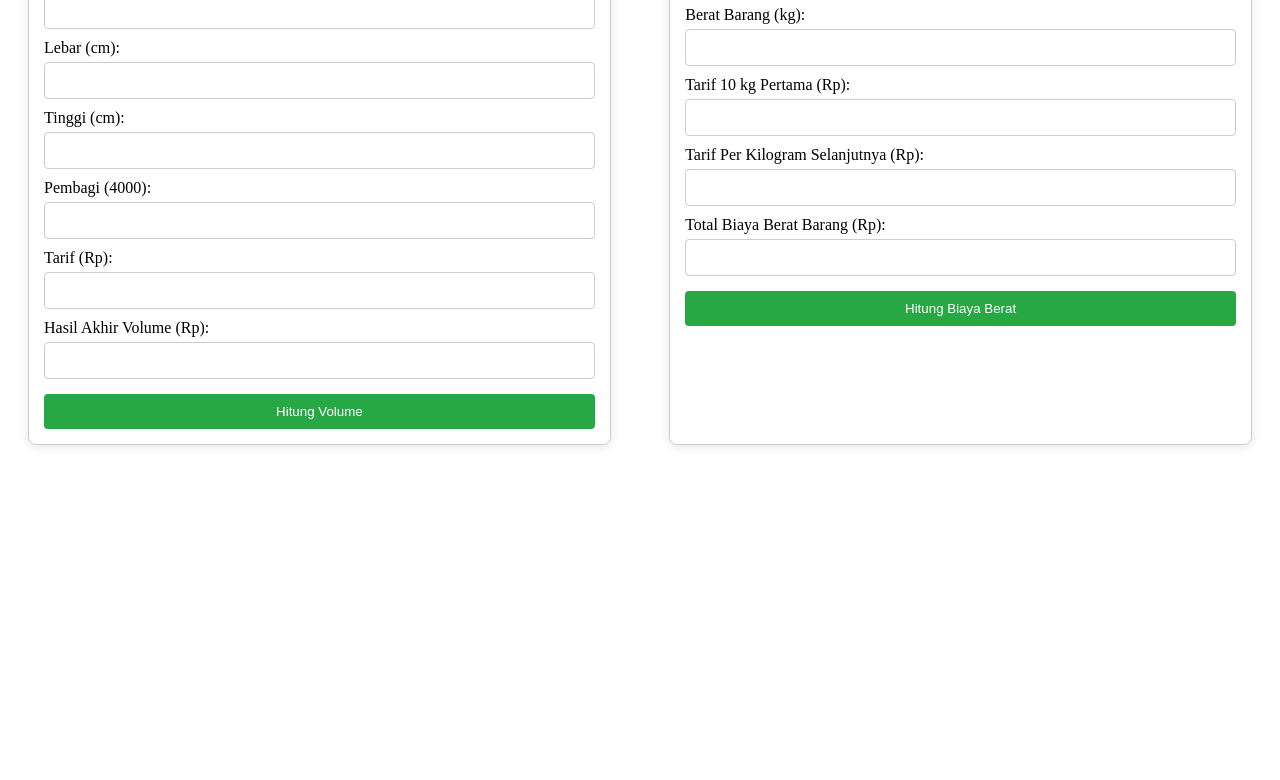
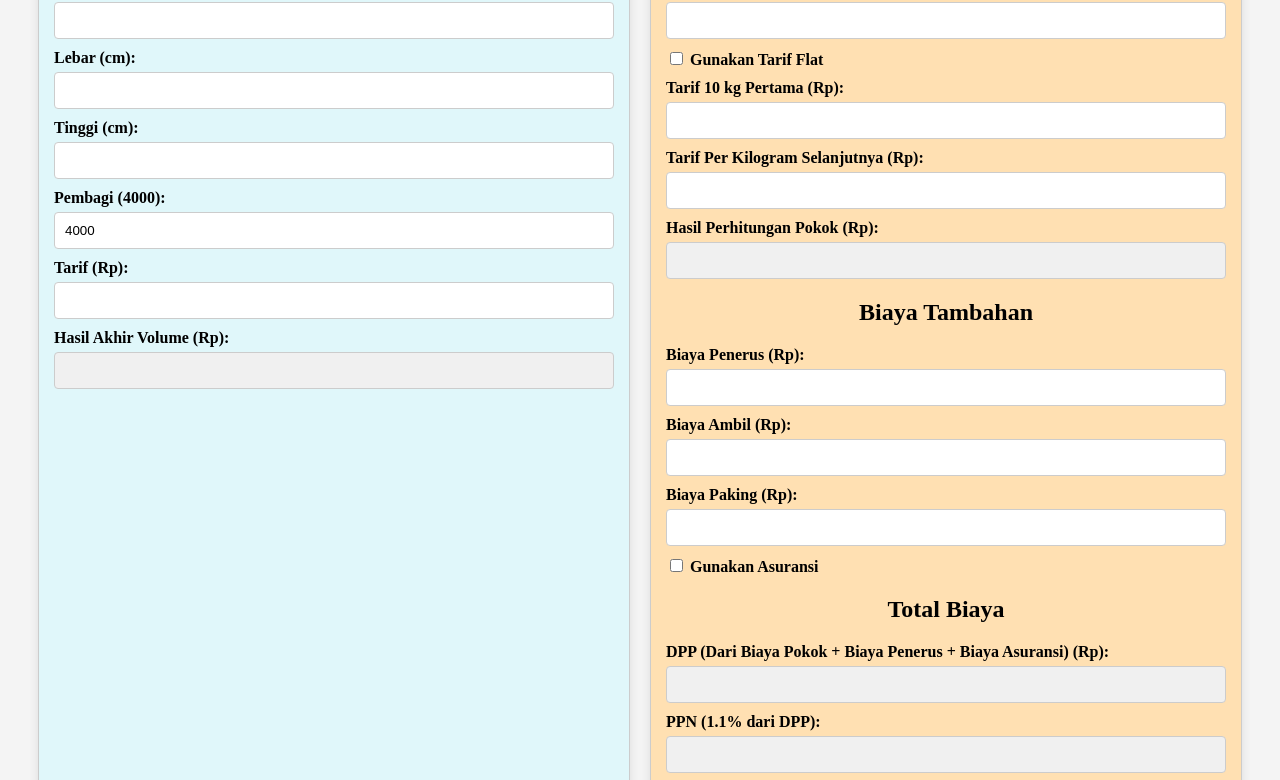
Before and after one commit to ToMS-pro/sortct, a plain HTML site: page index.html in a window 1280 px wide. Shown: the part 155-935 px from the top of the page. Before the commit the page ends 800 px from the top, so only its background shows below. Drawn offline with Linux system fonts and the light colour scheme.

Commit message:
Update index.html

```diff
--- a/index.html
+++ b/index.html
@@ -3,93 +3,124 @@
 <head>
     <meta charset="UTF-8">
     <meta name="viewport" content="width=device-width, initial-scale=1.0">
-    <title>Kalkulasi Volume dan Biaya Berdasarkan Berat</title>
+    <title>Kalkulasi Biaya</title>
     <style>
-        body {
-            display: flex;
-            justify-content: space-between;
-            padding: 20px;
-        }
+        body { display: flex; padding: 20px; background-color: #f4f4f4; }
         .form-container {
-            width: 45%; /* Mengatur lebar setiap form */
+            width: 48%;
             border: 1px solid #ccc;
             border-radius: 8px;
             padding: 15px;
+            margin: 10px;
             box-shadow: 0 2px 10px rgba(0, 0, 0, 0.1);
         }
-        h1 {
-            text-align: center;
-        }
-        label {
-            display: block;
-            margin-top: 10px;
-        }
+        h1, h2 { text-align: center; }
+        label { display: block; margin-top: 10px; font-weight: bold; }
         input[type="number"], input[type="text"] {
-            width: calc(100% - 22px); /* Mengatur lebar input */
+            width: calc(100% - 22px);
             padding: 10px;
             margin-top: 5px;
             border: 1px solid #ccc;
             border-radius: 4px;
         }
-        button {
-            width: 100%;
-            padding: 10px;
-            margin-top: 15px;
-            background-color: #28a745;
-            color: white;
-            border: none;
-            border-radius: 4px;
-            cursor: pointer;
+        /* Warna untuk Kalkulasi Volume */
+        .form-container:first-of-type {
+            background-color: #e0f7fa; /* Biru Muda */
         }
-        button:hover {
-            background-color: #218838;
+        /* Warna untuk Kalkulasi Biaya Lengkap */
+        .form-container:last-of-type {
+            background-color: #ffe0b2; /* Kuning Muda */
+        }
+        /* Warna untuk teks input readonly */
+        input[readonly] {
+            background-color: #f0f0f0;
         }
     </style>
     <script>
+        // Script untuk Kalkulasi Volume
         function calculateVolume() {
-            // Ambil nilai dari input
             var panjang = parseFloat(document.getElementById('panjang').value);
             var lebar = parseFloat(document.getElementById('lebar').value);
             var tinggi = parseFloat(document.getElementById('tinggi').value);
             var pembagi = parseFloat(document.getElementById('pembagi').value);
             var tarif = parseFloat(document.getElementById('tarif').value);
-
-            // Hitung volume dan hasil akhir
             var volume = panjang * lebar * tinggi;
             var hasil = (volume / pembagi) * tarif;
-
-            // Format hasil akhir sebagai uang
             var hasilFormat = new Intl.NumberFormat('id-ID', { style: 'currency', currency: 'IDR' }).format(hasil);
-
-            // Tampilkan hasil akhir yang diformat
             document.getElementById('hasilVolume').value = hasilFormat;
         }
 
-        function calculateBerat() {
-            // Ambil nilai dari input
-            var beratBarang = parseFloat(document.getElementById('berat').value);
-            var tarif10kgPertama = parseFloat(document.getElementById('tarif10kg').value);
-            var tarifPerKilo = parseFloat(document.getElementById('tarifPerKilo').value);
+        // Script untuk Kalkulasi Biaya Lengkap
+        function formatCurrency(value) {
+            return new Intl.NumberFormat('id-ID', { style: 'currency', currency: 'IDR' }).format(value);
+        }
 
-            // Hitung total biaya
-            var totalBiaya = 0;
-            if (beratBarang <= 10) {
-                totalBiaya = tarif10kgPertama;  // Jika berat <= 10 kg, pakai tarif 10 kg pertama
+        function calculatePokok() {
+            let berat = parseFloat(document.getElementById('berat').value) || 0;
+            let tarifFlat = document.getElementById('cekTarifFlat').checked;
+            let biayaPokok;
+            if (tarifFlat) {
+                let hargaTarifFlat = parseFloat(document.getElementById('hargaTarifFlat').value) || 0;
+                biayaPokok = berat * hargaTarifFlat;
             } else {
-                totalBiaya = tarif10kgPertama + ((beratBarang - 10) * tarifPerKilo);  // Lebih dari 10 kg, tambahkan tarif per kilo selanjutnya
+                let tarif10kg = parseFloat(document.getElementById('tarif10kg').value) || 0;
+                let tarifPerKilo = parseFloat(document.getElementById('tarifPerKilo').value) || 0;
+                biayaPokok = berat <= 10 ? tarif10kg : tarif10kg + (berat - 10) * tarifPerKilo;
             }
+            document.getElementById('hasilPokok').value = formatCurrency(biayaPokok);
+            return biayaPokok;
+        }
 
-            // Format hasil akhir sebagai uang
-            var totalBiayaFormat = new Intl.NumberFormat('id-ID', { style: 'currency', currency: 'IDR' }).format(totalBiaya);
+        function calculateTotal() {
+            let biayaPokok = calculatePokok();
+            let biayaPenerus = parseFloat(document.getElementById('biayaPenerus').value) || 0;
+            let biayaAsuransi = 0;
+            if (document.getElementById('cekAsuransi').checked) {
+                let hargaBarang = parseFloat(document.getElementById('hargaBarang').value) || 0;
+                biayaAsuransi = (hargaBarang * 0.1) / 100;
+                document.getElementById('hasilAsuransi').value = formatCurrency(biayaAsuransi);
+            }
+            let DPP = biayaPokok + biayaPenerus + biayaAsuransi;
+            document.getElementById('hasilDPP').value = formatCurrency(DPP);
+            let PPN = DPP * 0.011;
+            document.getElementById('hasilPPN').value = formatCurrency(PPN);
+            let PPh23 = 0;
+            if (document.getElementById('cekPPh23').checked) {
+                PPh23 = DPP * 0.02;
+                document.getElementById('hasilPPh23').value = formatCurrency(PPh23);
+            } else {
+                document.getElementById('hasilPPh23').value = formatCurrency(0);
+            }
+            let biayaAmbil = parseFloat(document.getElementById('biayaAmbil').value) || 0;
+            let biayaPaking = parseFloat(document.getElementById('biayaPaking').value) || 0;
+            let totalTagihan = biayaAmbil + biayaPaking + DPP + PPN - PPh23;
+            document.getElementById('hasilTotal').value = formatCurrency(totalTagihan);
+        }
 
-            // Tampilkan hasil akhir yang diformat
-            document.getElementById('hasilBerat').value = totalBiayaFormat;
+        function toggleAsuransi() {
+            document.getElementById('asuransiSection').style.display = document.getElementById('cekAsuransi').checked ? 'block' : 'none';
         }
+
+        function toggleTarifFlat() {
+            let tarifFlatChecked = document.getElementById('cekTarifFlat').checked;
+            document.getElementById('tarifFlatSection').style.display = tarifFlatChecked ? 'block' : 'none';
+            document.getElementById('tarif10kgSection').style.display = tarifFlatChecked ? 'none' : 'block';
+            calculateTotal();
+        }
+
+        // Event listener untuk Kalkulasi Volume
+        window.onload = function() {
+            document.getElementById('panjang').addEventListener('input', calculateVolume);
+            document.getElementById('lebar').addEventListener('input', calculateVolume);
+            document.getElementById('tinggi').addEventListener('input', calculateVolume);
+            document.getElementById('pembagi').addEventListener('input', calculateVolume);
+            document.getElementById('tarif').addEventListener('input', calculateVolume);
+        };
     </script>
 </head>
 <body>
 
-    <div class="form-container">
+    <div class="form-container" style="margin-right: 10px;">
         <h1>Kalkulasi Volume</h1>
         <form>
             <label for="panjang">Panjang (cm):</label>
@@ -102,35 +133,75 @@
             <input type="number" id="tinggi" name="tinggi" required><br>
 
             <label for="pembagi">Pembagi (4000):</label>
-            <input type="number" id="pembagi" name="pembagi" required><br>
+            <input type="number" id="pembagi" name="pembagi" value="4000" required><br>
 
             <label for="tarif">Tarif (Rp):</label>
             <input type="number" id="tarif" name="tarif" required><br>
 
             <label for="hasilVolume">Hasil Akhir Volume (Rp):</label>
             <input type="text" id="hasilVolume" name="hasilVolume" readonly><br>
-
-            <button type="button" onclick="calculateVolume()">Hitung Volume</button>
         </form>
     </div>
 
     <div class="form-container">
-        <h1>Kalkulasi Biaya Berdasarkan Berat Barang</h1>
-        <form>
-            <label for="berat">Berat Barang (kg):</label>
-            <input type="number" id="berat" name="berat" required><br>
+        <h1>Kalkulasi Biaya Lengkap</h1>
 
-            <label for="tarif10kg">Tarif 10 kg Pertama (Rp):</label>
-            <input type="number" id="tarif10kg" name="tarif10kg" required><br>
+        <label>Berat Barang (kg):</label>
+        <input type="number" id="berat" required oninput="calculateTotal()">
 
-            <label for="tarifPerKilo">Tarif Per Kilogram Selanjutnya (Rp):</label>
-            <input type="number" id="tarifPerKilo" name="tarifPerKilo" required><br>
+        <label>
+            <input type="checkbox" id="cekTarifFlat" onclick="toggleTarifFlat(); calculateTotal()"> Gunakan Tarif Flat
+        </label>
 
-            <label for="hasilBerat">Total Biaya Berat Barang (Rp):</label>
-            <input type="text" id="hasilBerat" name="hasilBerat" readonly><br>
+        <div id="tarifFlatSection" style="display:none;">
+            <label>Harga Tarif Flat (Rp):</label>
+            <input type="number" id="hargaTarifFlat" oninput="calculateTotal()">
+        </div>
 
-            <button type="button" onclick="calculateBerat()">Hitung Biaya Berat</button>
-        </form>
+        <div id="tarif10kgSection">
+            <label>Tarif 10 kg Pertama (Rp):</label>
+            <input type="number" id="tarif10kg" oninput="calculateTotal()">
+
+            <label>Tarif Per Kilogram Selanjutnya (Rp):</label>
+            <input type="number" id="tarifPerKilo" oninput="calculateTotal()">
+        </div>
+
+        <label>Hasil Perhitungan Pokok (Rp):</label>
+        <input type="text" id="hasilPokok" readonly><br>
+
+        <h2>Biaya Tambahan</h2>
+        <label>Biaya Penerus (Rp):</label>
+        <input type="number" id="biayaPenerus" oninput="calculateTotal()">
+
+        <label>Biaya Ambil (Rp):</label>
+        <input type="number" id="biayaAmbil" oninput="calculateTotal()">
+
+        <label>Biaya Paking (Rp):</label>
+        <input type="number" id="biayaPaking" oninput="calculateTotal()">
+
+        <label>
+            <input type="checkbox" id="cekAsuransi" onclick="toggleAsuransi(); calculateTotal()"> Gunakan Asuransi
+        </label>
+        <div id="asuransiSection" style="display:none;">
+            <label>Harga Barang (Rp):</label>
+            <input type="number" id="hargaBarang" oninput="calculateTotal()">
+
+            <label>Biaya Asuransi (Rp):</label>
+            <input type="text" id="hasilAsuransi" readonly>
+        </div>
+
+        <h2>Total Biaya</h2>
+        <label>DPP (Dari Biaya Pokok + Biaya Penerus + Biaya Asuransi) (Rp):</label>
+        <input type="text" id="hasilDPP" readonly>
+
+        <label>PPN (1.1% dari DPP):</label>
+        <input type="text" id="hasilPPN" readonly>
+
+        <label><input type="checkbox" id="cekPPh23" onclick="calculateTotal()"> PPh23 (2% dari DPP):</label>
+        <input type="text" id="hasilPPh23" readonly>
+
+        <label>Hasil Total Tagihan (Rp):</label>
+        <input type="text" id="hasilTotal" readonly><br>
     </div>
 
 </body>
```
